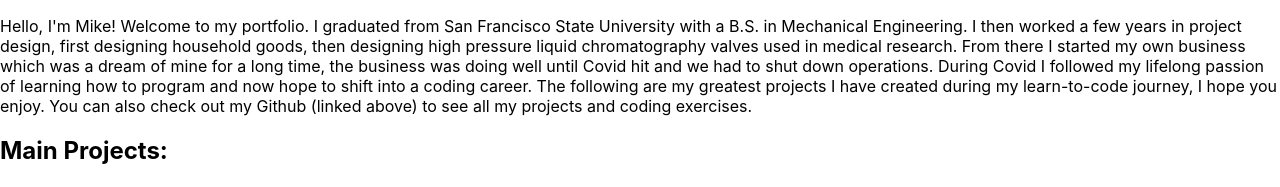
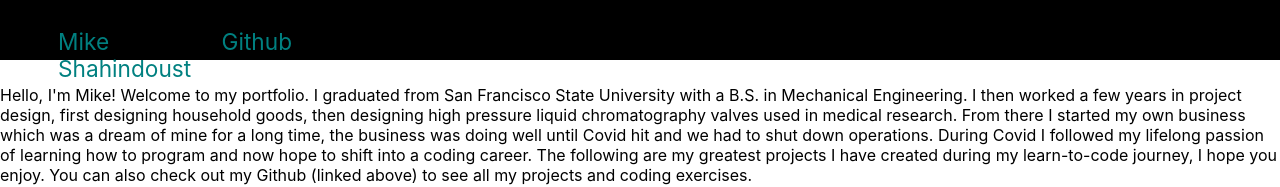
Before and after one commit to MikeShahin/portfolio, a React (Create React App) app: page / in a window 1280 px wide. Shown: the top 187 px of the page. Built offline with nearby package versions, Linux system fonts and the light colour scheme.

Commit message:
added header

```diff
--- a/src/App.css
+++ b/src/App.css
@@ -36,3 +36,25 @@
     transform: rotate(360deg);
   }
 }
+
+.header {
+  background-color: rgb(0, 0, 0);
+  position: sticky;
+  z-index: 1;
+  top: 0;
+  width: 100%;
+  height: 60px;
+  display: grid;
+  place-items: left;
+  margin-bottom: 25px;
+}
+
+.header ul {
+  list-style-type: none;
+}
+
+.header li {
+  float: left;
+  font-size: 17pt;
+  padding-right: 20px;
+}
--- a/src/App.js
+++ b/src/App.js
@@ -2,6 +2,7 @@ import React, { Component } from 'react';
 import './App.css';
 import ProjectsCard from './projectsCard'
 import Bio from './bio';
+import Header from './header';
 
 
 class App extends Component {
@@ -9,6 +10,7 @@ class App extends Component {
   render() {
     return (
       <div>
+          <Header />
           <Bio />
           < ProjectsCard />
       </div>
--- /dev/null
+++ b/src/header.js
@@ -0,0 +1,34 @@
+import React from 'react';
+// import { NavLink } from 'react-router-dom';
+
+
+class Header extends React.Component {
+
+
+  render() {
+    const link = {
+      width: '100px',
+      padding: '12px',
+      margin: '0 6px 6px',
+      textDecoration: 'none',
+      color: 'teal',
+    }
+    const { currentUser } = this.props
+    return (
+      <div className="header">
+
+        <ul>
+            <li style={link}>
+                Mike Shahindoust
+            </li>
+            <li>|</li>
+            <li style={link}>
+                Github
+            </li>
+          </ul>
+      </div>
+    )
+  }
+}
+
+export default Header
```
